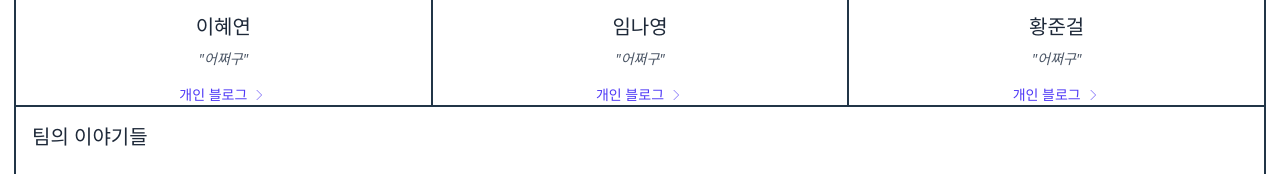
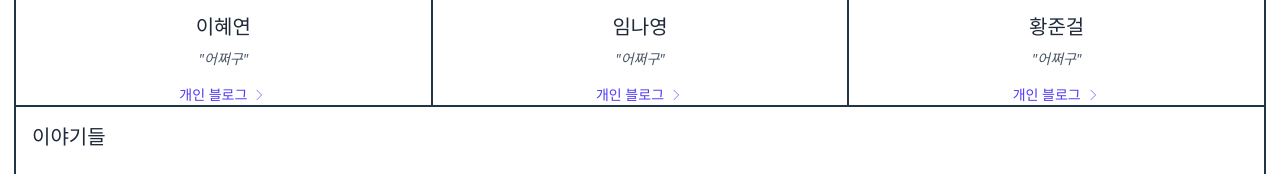
Before and after one commit to jungeol-h/bulggulweb, a React (Vite) app: page / in a window 1280 px wide. Shown: the part 2960-3134 px from the top of the page. Built offline with nearby package versions, Linux system fonts and the light colour scheme.

Commit message:
블로그 리스트 제목 수정: '팀의 이야기들'에서 '이야기들'로 변경

```diff
--- a/src/components/BlogList.jsx
+++ b/src/components/BlogList.jsx
@@ -4,7 +4,7 @@ const BlogList = ({ posts }) => {
   return (
     <div className="blog-list">
       <h4 className="text-xl font-medium mb-6 text-gray-800 text-left">
-        팀의 이야기들
+        이야기들
       </h4>
       <div className="space-y-4">
         {posts.map((post, index) => (
```
